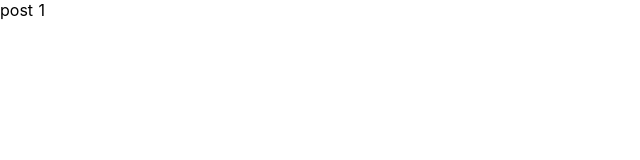
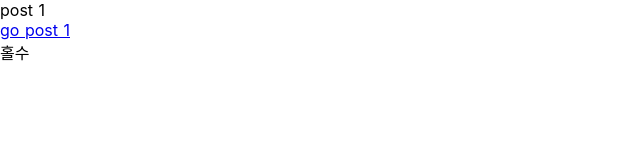
Before and after one commit to sunginHwang/nuxt-study, a Nuxt app: page /page/1/post in a window 1280 px wide. Shown: the top 160 px of the page, without its empty margins (0-640 px from the left). Built offline with nearby package versions, Linux system fonts and the light colour scheme.

Commit message:
생명 주기 블로깅용 작업 중

```diff
--- /dev/null
+++ b/components/post-detail.vue
@@ -0,0 +1,32 @@
+<template>
+  <div>
+    {{content}}
+  </div>
+</template>
+
+<script>
+  export default {
+    name: "post-detail",
+    watch: {
+      content() {
+        console.log('watch content');
+      },
+    },
+    props: {
+      content: {
+        type: String,
+        default: ''
+      },
+      created() {
+        console.log('post-detail');
+      },
+      updated() {
+        console.log('post-detail updated');
+      }
+    },
+  }
+</script>
+
+<style scoped>
+
+</style>
--- a/pages/page/_id/post.vue
+++ b/pages/page/_id/post.vue
@@ -1,17 +1,43 @@
 <template>
-  <p>post {{this.$route.params.id}}</p>
+ <div>
+   <p>post {{this.$route.params.id}}</p>
+   <nuxt-link :to="goPostUrl">go post {{updateCount}}</nuxt-link>
+     <postDetail :content="isDevideZero ? `짝수` : `홀수`"/>
+ </div>
 </template>
 
 <script>
+  import postDetail from '../../../components/post-detail';
   export default {
     name: "post",
+    components:{
+      postDetail
+    },
     validate({params}) {
       // Must be a number
       return /^\d+$/.test(params.id)
     },
     created() {
-      console.log(this.$route.params.id);
-    }
+      console.log(`post create ${this.$route.params.id}`);
+    },
+    updated() {
+      console.log(`post update. count:${this.updateCount}`)
+    },
+    computed: {
+      goPostUrl() {
+        return `/page/${Number(this.$route.params.id )+ 1}/post`;
+      },
+      isDevideZero(){
+        console.log(Number(this.$route.params.id));
+        console.log(Number(this.$route.params.id) % 2);
+        return Number(this.$route.params.id) % 2 === 0;
+      }
+    },
+    data() {
+      return {
+        updateCount: 1
+      }
+    },
   }
 </script>
 
```
Also changed, not shown: 1 other file (tests, documents, lock files or other folders).
